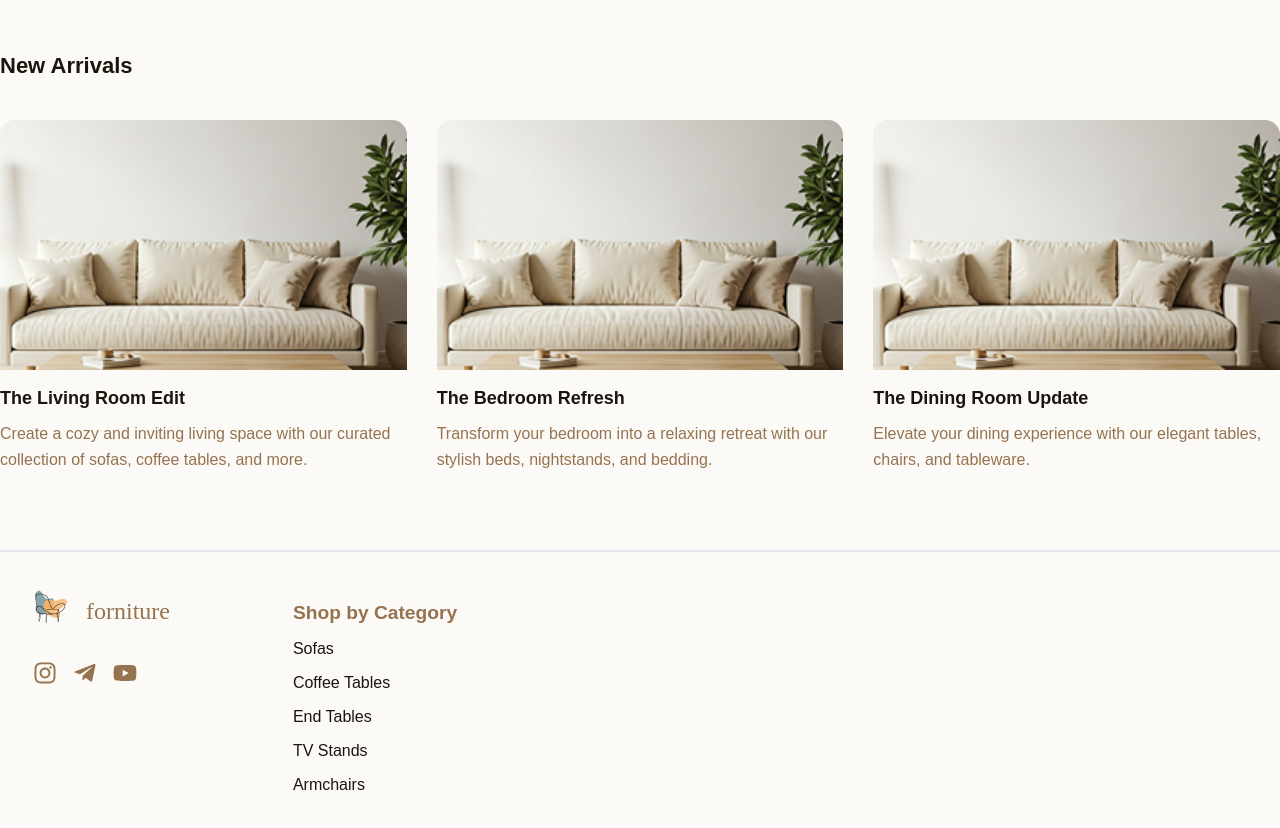
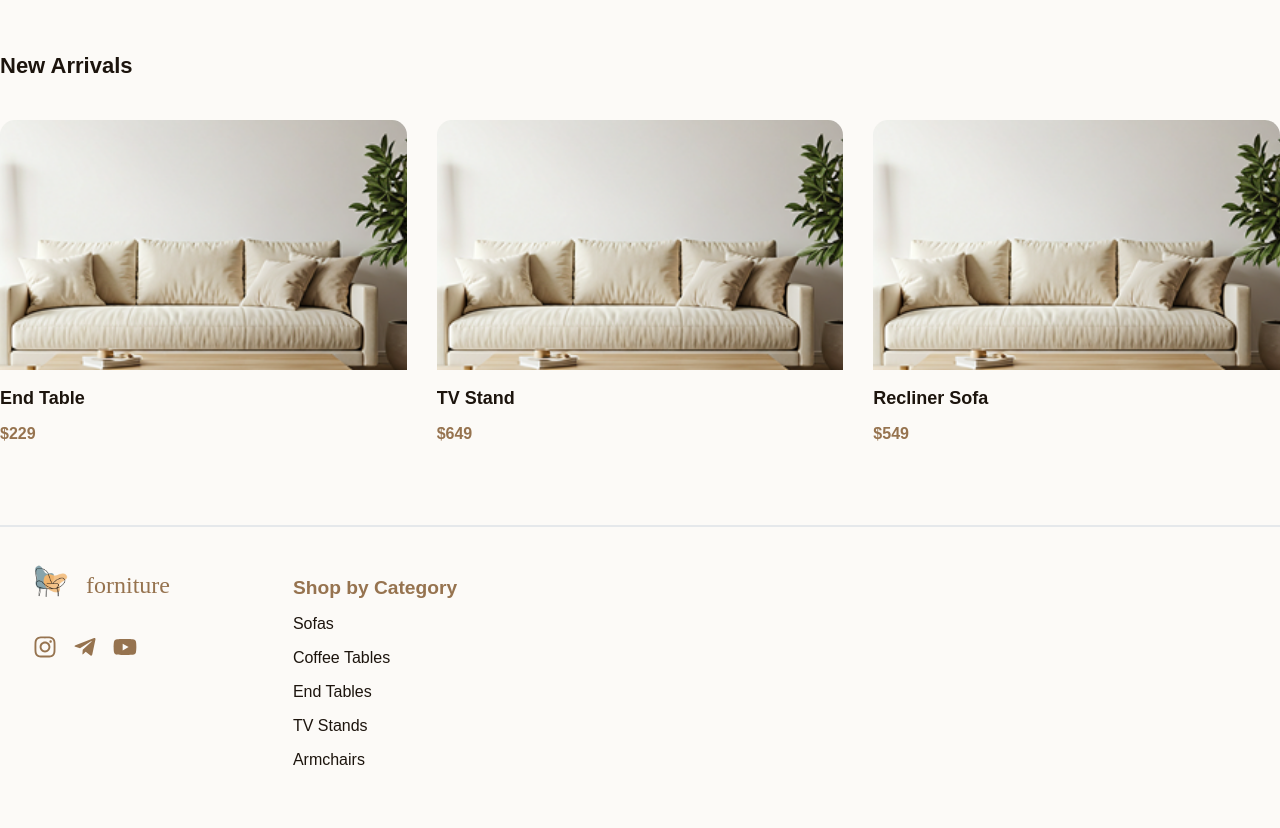
Before and after one commit to dilmurodivcc/m-mebel, a Next.js app: page / in a window 1280 px wide. Shown: the part 2100-2928 px from the top of the page. Built offline with nearby package versions, Linux system fonts and the light colour scheme.

Commit message:
upgreade: home page

```diff
--- a/src/app/category/page.tsx
+++ b/src/app/category/page.tsx
@@ -267,6 +267,7 @@ const Category = () => {
               className={`product-card category-product-card${
                 layout === "grid" ? " grid" : " list"
               }`}
+              prefetch={true}
             >
               <img
                 src={product.image}
--- a/src/app/page.tsx
+++ b/src/app/page.tsx
@@ -5,17 +5,45 @@ import { useTranslation } from "react-i18next";
 import ClientLayout from "../components/layout/ClientLayout";
 import { useEffect } from "react";
 import { useRouter } from "next/navigation";
-import Link from 'next/link';
+import Link from "next/link";
+import { products } from "@/data/products";
 
+// Extend Window interface for setNavigationLoading
+declare global {
+  interface Window {
+    setNavigationLoading?: (loading: boolean) => void;
+  }
+}
 
 export const dynamic = "force-dynamic";
 
 export default function Home() {
   const { t } = useTranslation();
   const router = useRouter();
+
+  // New arrivals products (last 3 products from the products array)
+  const newArrivalsProducts = products.slice(-3);
+
   useEffect(() => {
     router.prefetch("/category");
-  }, []);
+    // Prefetch product pages for better performance
+    newArrivalsProducts.forEach((product) => {
+      router.prefetch(`/product/${product.id}`);
+    });
+  }, [router, newArrivalsProducts]);
+
+  const handleProductClick = () => {
+    // Use setTimeout to make navigation loading non-blocking
+    setTimeout(() => {
+      try {
+        if (typeof window !== "undefined" && window.setNavigationLoading) {
+          window.setNavigationLoading(true);
+        }
+      } catch {
+        console.log("Navigation loading not available");
+      }
+    }, 0);
+  };
 
   const featuredCollections = [
     {
@@ -93,16 +121,27 @@ export default function Home() {
           <div className="container">
             <h2>{t("newArrivals")}</h2>
             <div className="collections-grid">
-              {featuredCollections.map((collection, index) => (
-                <div key={index} className="collection-card">
+              {newArrivalsProducts.map((product) => (
+                <Link
+                  key={product.id}
+                  href={`/product/${product.id}`}
+                  className="collection-card"
+                  onClick={handleProductClick}
+                  prefetch={true}
+                >
                   <div className="card-image">
-                    <img src={collection.image} alt={t(collection.title)} />
+                    <img
+                      src={product.image}
+                      alt={t(product.name.toLowerCase().replace(/\s+/g, ""))}
+                    />
                   </div>
                   <div className="card-content">
-                    <h3>{t(collection.title)}</h3>
-                    <p>{t(collection.description)}</p>
+                    <h3>{t(product.name.toLowerCase().replace(/\s+/g, ""))}</h3>
+                    <p className="product-price">
+                      ${product.price.toLocaleString()}
+                    </p>
                   </div>
-                </div>
+                </Link>
               ))}
             </div>
           </div>
--- a/src/i18n.ts
+++ b/src/i18n.ts
@@ -33,6 +33,12 @@ i18n
       order: ["localStorage", "navigator"],
       caches: ["localStorage"],
     },
+    // Performance optimizations
+    react: {
+      useSuspense: false,
+    },
+    load: 'languageOnly',
+    preload: ['en', 'uz', 'ru'],
   });
 
 export default i18n;
```
Also changed, not shown: src/app/product/[id]/page.tsx (+26 -11 lines).
